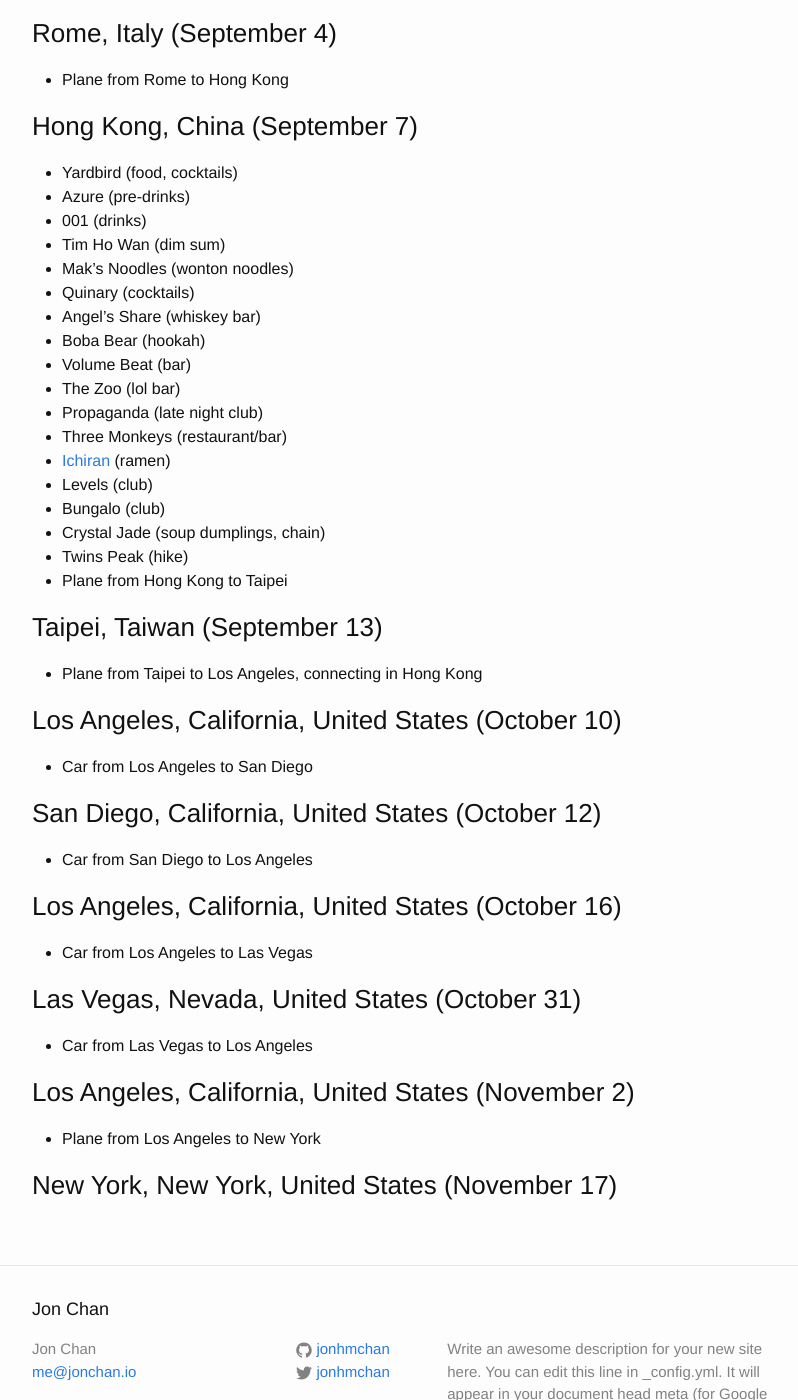
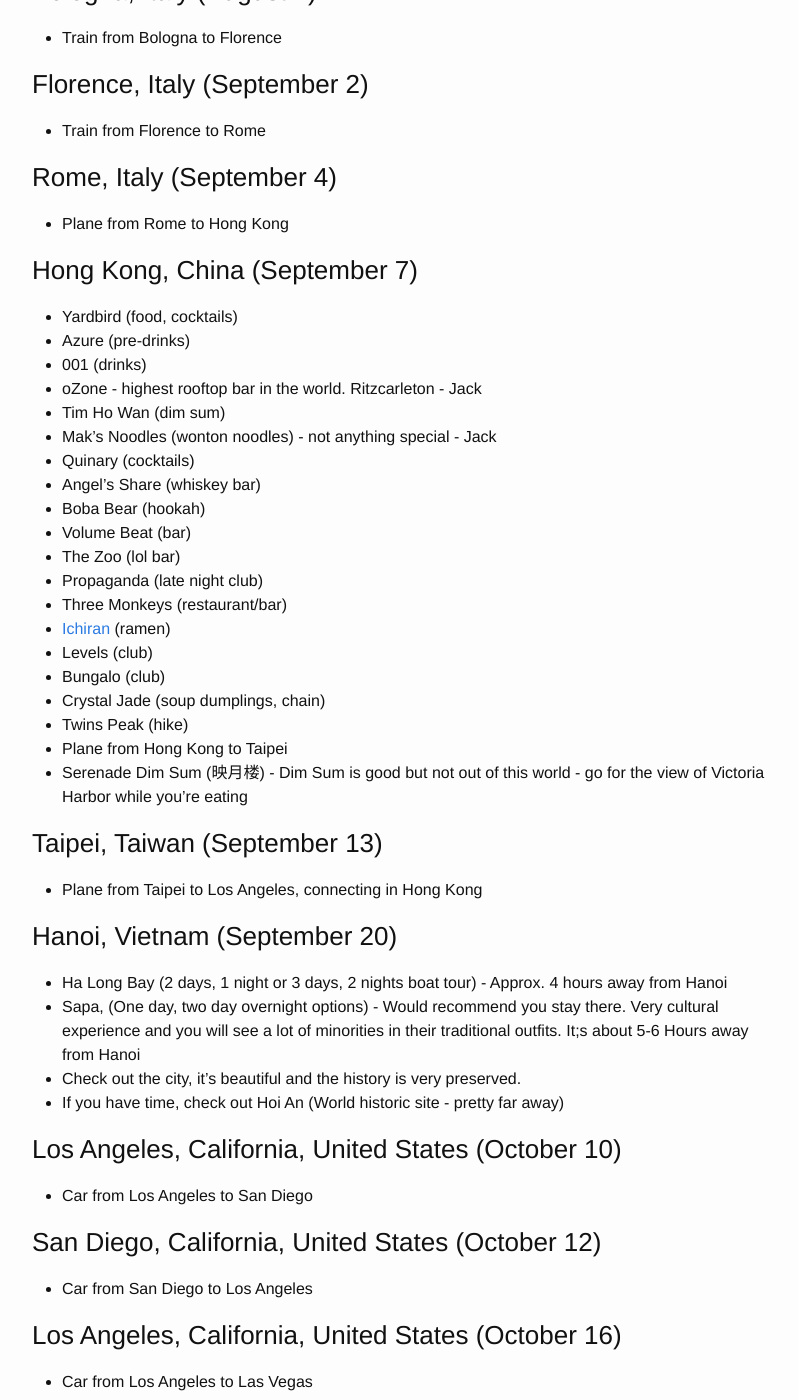
Before and after one commit to JonHMChan/blog, a Jekyll site: the page built from _posts/2015-07-30-my-round-the-world-itinerary.markdown, in a window 1280 px wide and 1400 px high, scrolled down 1368 px. Shown: the whole window, without its empty margins (238-1036 px from the left). Built offline with Jekyll 4.4.1, drawn with Linux system fonts in a browser that asks for light colours; some of the changed text lies outside the part shown.

Commit message:
Update with more itinerary changes

```diff
--- a/_posts/2015-07-30-my-round-the-world-itinerary.markdown
+++ b/_posts/2015-07-30-my-round-the-world-itinerary.markdown
@@ -7,14 +7,19 @@
 These are my plans for my round the world trip starting in August 2015 and ending in November 2015
 
 ### New York, New York, United States (Start)
- - Plane from New York to Berlin, connecting in Dussuldorf
+ - Plane from New York to Berlin, connecting in Dusseldorf
 
 ### Berlin, Germany (August 9)
  - Berlin Wall (history)
  - Plane from Berlin to Barcelona
 
 ### Barcelona, Spain (August 12)
- - Park Güell (sights)
+ - Parc Güell (sights)
+ - La Sagrada Familia (sights) - JC
+ - The two Gaudí houses (fuck if I remember the names >.>) - JC
+ - La champañería (cava & cheap eats - super packed sometimes tho) - JC
+ - Opium (drinks, party) - JC
+ - Just walk around aimlessly
  - Train from Barcelona to Sitges
 
 ### Sitges, Spain (August 17)
@@ -23,10 +28,11 @@
 ### Paris, France (August 19)
  - Louvre (sights)
  - Catacombs (sights)
+ - Pont des Arts (if it hasn’t been removed by then, JC)
  - Train from Paris to Marseille
 
 ### Marseille/Aix en Provence, France (August 23)
- - Train from Marseille to Canne
+ - Train from Marseille to Cannes
 
 ### Cannes, France (August 25)
  - Beach ()
@@ -51,8 +57,9 @@
  - Yardbird (food, cocktails)
  - Azure (pre-drinks)
  - 001 (drinks)
+ - oZone - highest rooftop bar in the world. Ritzcarleton - Jack
  - Tim Ho Wan (dim sum)
- - Mak's Noodles (wonton noodles)
+ - Mak's Noodles (wonton noodles) - not anything special - Jack
  - Quinary (cocktails)
  - Angel's Share (whiskey bar)
  - Boba Bear (hookah)
@@ -66,9 +73,16 @@
  - Crystal Jade (soup dumplings, chain)
  - Twins Peak (hike)
  - Plane from Hong Kong to Taipei
+ - Serenade Dim Sum (映月楼) - Dim Sum is good but not out of this world - go for the view of Victoria Harbor while you're eating
 
 ### Taipei, Taiwan (September 13)
  - Plane from Taipei to Los Angeles, connecting in Hong Kong
+
+### Hanoi, Vietnam (September 20)
+- Ha Long Bay (2 days, 1 night or 3 days, 2 nights boat tour) - Approx. 4 hours away from Hanoi
+- Sapa, (One day, two day overnight options) - Would recommend you stay there. Very cultural experience and you will see a lot of minorities in their traditional outfits. It;s about 5-6 Hours away from Hanoi
+- Check out the city, it’s beautiful and the history is very preserved.
+- If you have time, check out Hoi An (World historic site - pretty far away)
 
 ### Los Angeles, California, United States (October 10)
  - Car from Los Angeles to San Diego
```
